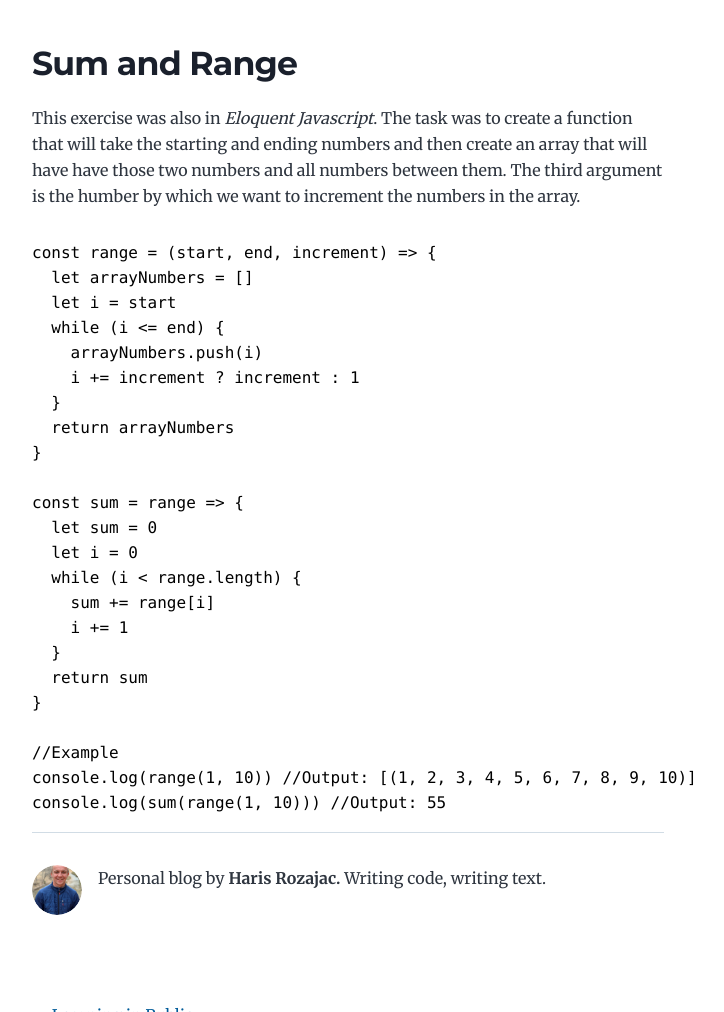
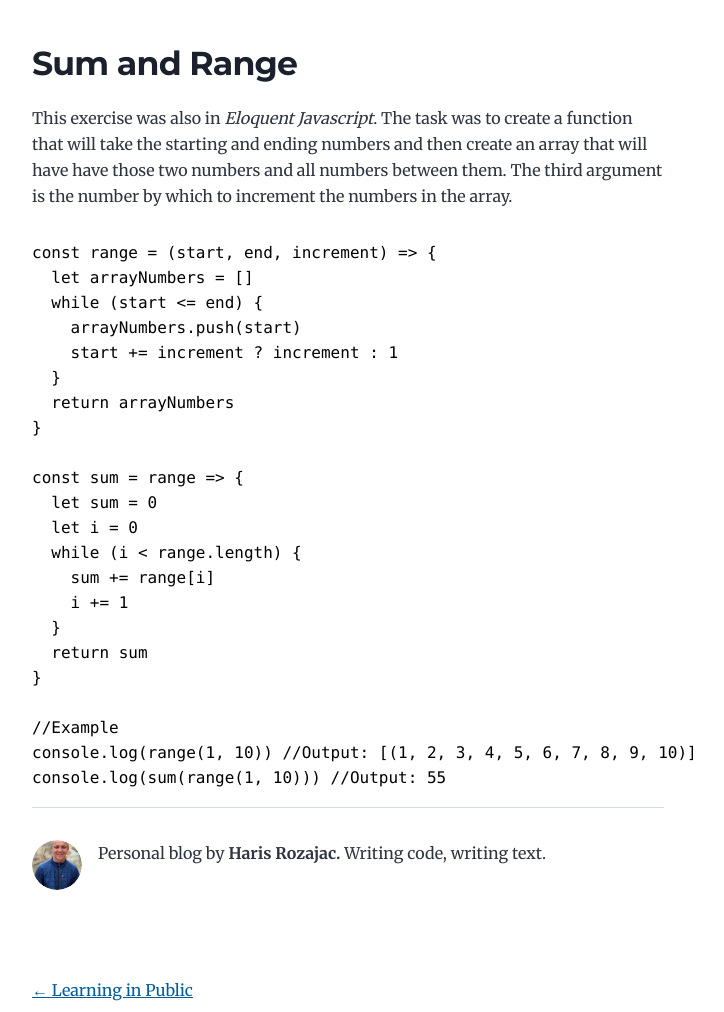
Before and after one commit to harisrozajac/codepickings.com, a Gatsby site: page /chessboard-generate-days-sumRange/ in a window 1280 px wide. Shown: the part 3100-4112 px from the top of the page, without its empty margins (292-1016 px from the left). Built offline with nearby package versions, Linux system fonts and the light colour scheme; Gatsby itself is replaced by a stand-in of ours; some packages are replaced by stand-ins of ours; code samples lack their colours.

Commit message:
Update article

````diff
--- a/content/blog/chessboard-generate-days-sumRange/index.md
+++ b/content/blog/chessboard-generate-days-sumRange/index.md
@@ -2,7 +2,7 @@
 title: Chessboard | Generate Days | Sum Range
 date: "2021-07-20"
 description: Little scripts that were solutions to some coding exercises
-tags: [Learning]
+tags: [Learning, JavaScript]
 ---
 
 These are three small scripts that I created as I tried to get a better understanding of JavaScript. I didn't look at any solutions or examples online, and just wanted to create my own solutions, however imperfect they might be.
@@ -107,15 +107,14 @@ The only thing left after this is to copy this output to Google doc, selecting t
 
 ## Sum and Range
 
-This exercise was also in _Eloquent Javascript_. The task was to create a function that will take the starting and ending numbers and then create an array that will have have those two numbers and all numbers between them. The third argument is the humber by which we want to increment the numbers in the array.
+This exercise was also in _Eloquent Javascript_. The task was to create a function that will take the starting and ending numbers and then create an array that will have have those two numbers and all numbers between them. The third argument is the number by which to increment the numbers in the array.
 
 ```js
 const range = (start, end, increment) => {
   let arrayNumbers = []
-  let i = start
-  while (i <= end) {
-    arrayNumbers.push(i)
-    i += increment ? increment : 1
+  while (start <= end) {
+    arrayNumbers.push(start)
+    start += increment ? increment : 1
   }
   return arrayNumbers
 }
````
